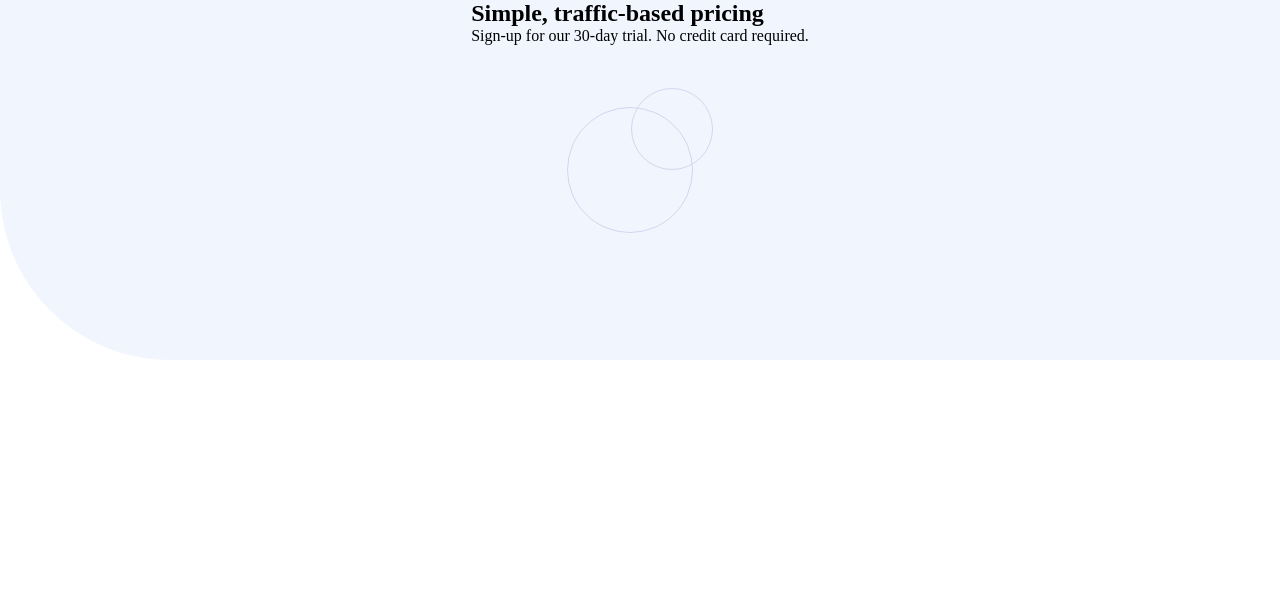
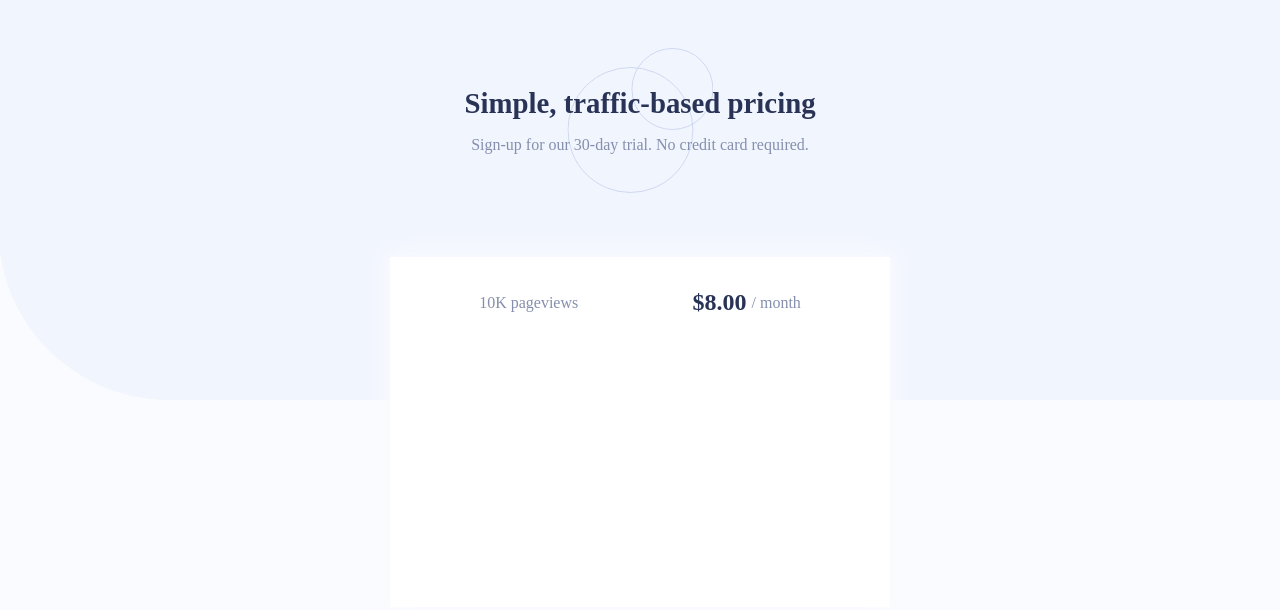
Before and after one commit to Niloufar97/Interactive-pricing-component, a plain HTML site: page index.html in a window 1280 px wide. Drawn offline with Linux system fonts and the light colour scheme.

Commit message:
complete header part and start card section

```diff
--- a/index.html
+++ b/index.html
@@ -14,19 +14,19 @@
 </head>
 
 <body>
-  <section class="container">
-    <div class="header">
-      <h2>Simple, traffic-based pricing</h2>
-      <p>Sign-up for our 30-day trial. No credit card required.</p>
+  <section class="background">
+  </section>
+  <div class="header">
+    <h2>Simple, traffic-based pricing</h2>
+    <p>Sign-up for our 30-day trial. No credit card required.</p>
+  </div>
+  <div class="card">
+    <div class="price-container">
+      <p class="view" id="view">10K pageviews</p>
+      <p class="price" id="price"><span>$8.00</span>  / month</p>
     </div>
-    <div class="cart"></div>
-  </section>
+  </div>
   <!--
-  Simple, traffic-based pricing
-  Sign-up for our 30-day trial. No credit card required.
-
-  Pageviews
-  $ /month
 
   Monthly Billing
   Yearly Billing 25% discount
--- a/styles.css
+++ b/styles.css
@@ -4,21 +4,72 @@
     box-sizing: border-box;
 }
 body{
+   min-height: 100vh;
+   background-color: hsl(230, 100%, 99%);
+}
+/* header------------------------------------------------------ */
+.background{
     background-image: url('./images/bg-pattern.svg');
     background-position: center;
     background-repeat: no-repeat;
     background-size: cover;
-}
-.container{
-    display: flex;
-    flex-direction: column;
-    justify-content: center;
-    align-items: center;
-
+    height: 50vh;
+    position: relative;
 }
 .header{
     background-image: url('./images/pattern-circles.svg');
     background-position: center;
     background-repeat: no-repeat;
     height: 20rem;
+    display: flex;
+    flex-direction: column;
+    justify-content: center;
+    align-items: center;
+    gap: 1rem;
+    position: absolute;
+    top: 15%;
+    left: 50%;
+    transform: translate(-50%, -50%);
+
 }
+.header h2{
+    font-size: 1.8rem;
+    color:  hsl(227, 35%, 25%);
+}
+.header p{
+    font-size: 1rem;
+    color: hsl(225, 20%, 60%)
+}
+/* card------------------------------------------------------------- */
+.card{
+    width: 500px;
+    height: 350px;
+    background-color: hsl(0, 0%, 100%);
+    box-shadow: 0 0 20px 5px hsl(230, 100%, 99%);
+    position: absolute;
+    top: 50%;
+    left:50%;
+    transform: translate(-50%,-50%);
+    margin: 2rem 0;
+    display: flex;
+    flex-direction: column;
+}
+.price-container{
+    display: flex;
+    justify-content: space-around;
+    align-items: center;
+    margin: 2rem;
+}
+.price-container p{
+    color: hsl(225, 20%, 60%);
+}
+.price-container .price{
+    display: flex;
+    align-items: center;
+    gap: 5px;
+}
+.price-container span{
+    font-size: 1.5rem;
+    font-weight: 700;
+    color: hsl(227, 35%, 25%);
+}
```
